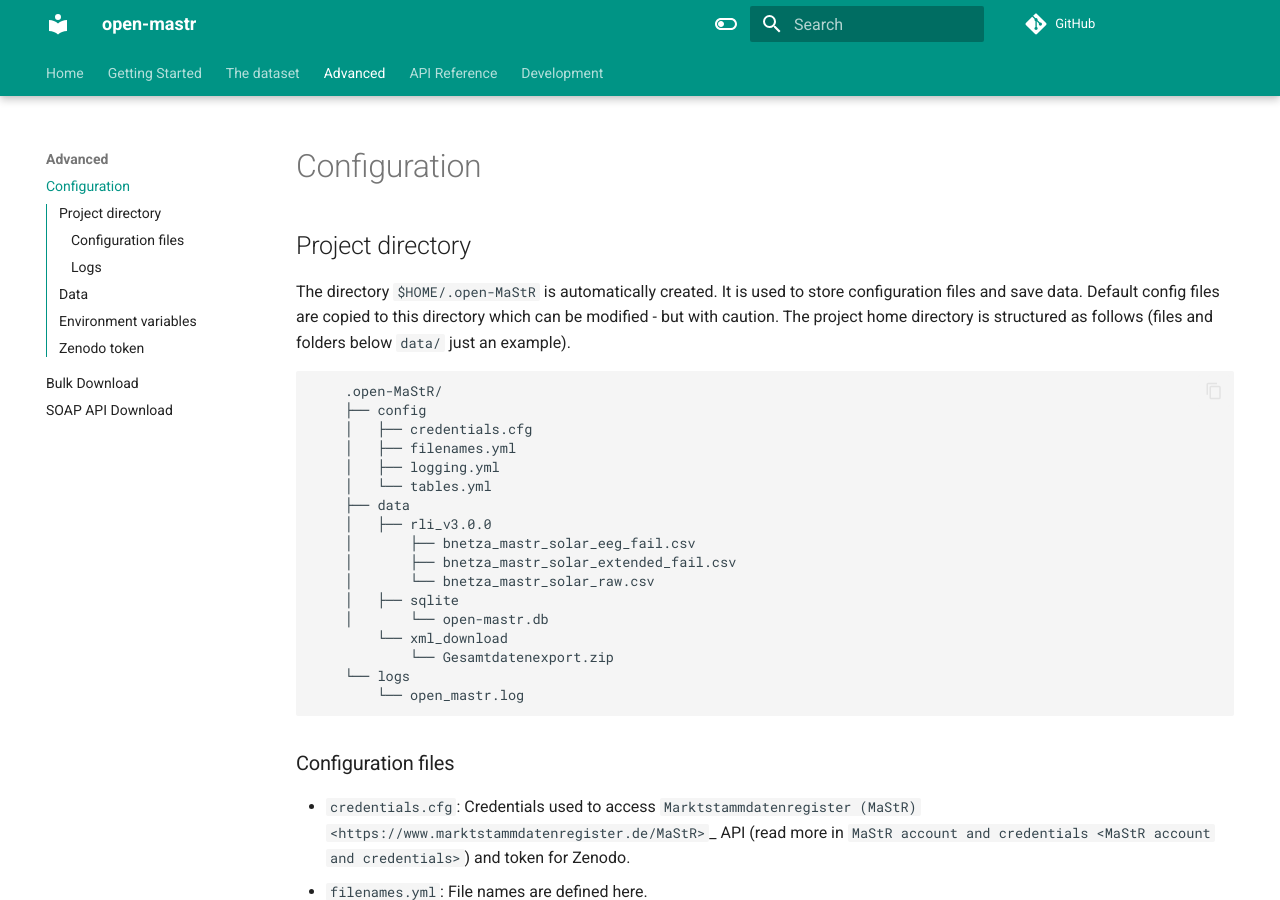
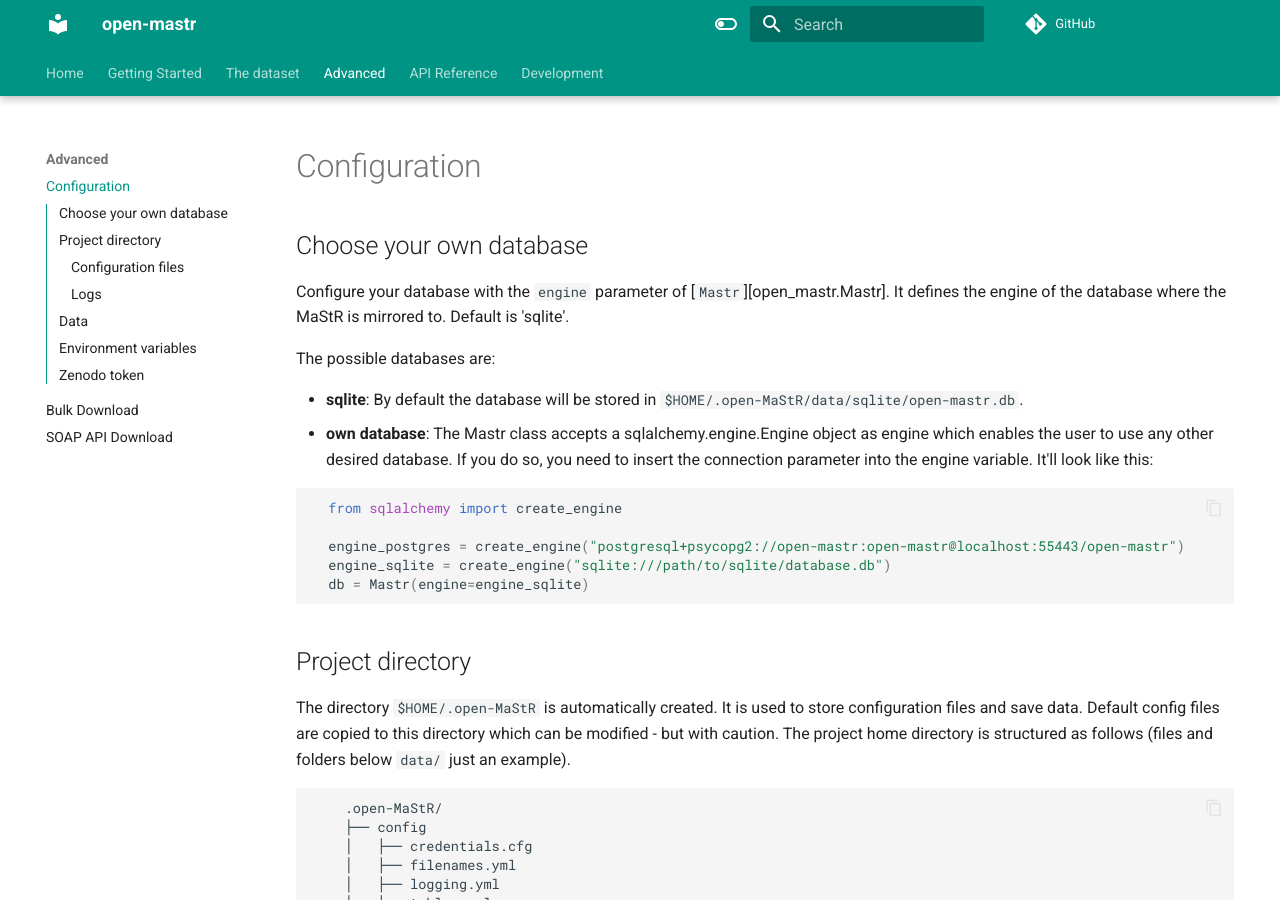
Before and after one commit to OpenEnergyPlatform/open-MaStR, an MkDocs documentation site: the page built from docs/advanced/configuration.md, in a window 1280 px wide and 900 px high. Built offline with MkDocs 1.6.1 and Material for MkDocs 9.7.7, drawn with Linux system fonts in a browser that asks for light colours; comment, search, counter and statistics services are not loaded.

Commit message:
Add advanced documentation pages #434

````diff
--- a/docs/advanced/configuration.md
+++ b/docs/advanced/configuration.md
@@ -1,3 +1,25 @@
+## Choose your own database
+
+
+Configure your database with the `engine` parameter of [`Mastr`][open_mastr.Mastr].
+It defines the engine of the database where the MaStR is mirrored to. Default is 'sqlite'.
+
+The possible databases are:
+
+* **sqlite**: By default the database will be stored in `$HOME/.open-MaStR/data/sqlite/open-mastr.db`.
+* **own database**: The Mastr class accepts a sqlalchemy.engine.Engine object as engine which enables the user to
+  use any other desired database.
+  If you do so, you need to insert the connection parameter into the engine variable. It'll look like this:
+
+```python
+
+  from sqlalchemy import create_engine
+
+  engine_postgres = create_engine("postgresql+psycopg2://open-mastr:open-mastr@localhost:55443/open-mastr")
+  engine_sqlite = create_engine("sqlite:///path/to/sqlite/database.db")
+  db = Mastr(engine=engine_sqlite)
+```
+
 ## Project directory
 
 The directory `$HOME/.open-MaStR` is automatically created. It is used to store configuration files and save data.
````
Also changed, not shown: docs/advanced/api_download.md (added, +45 -0 lines), docs/advanced/bulk_download.md (added, +27 -0 lines).
